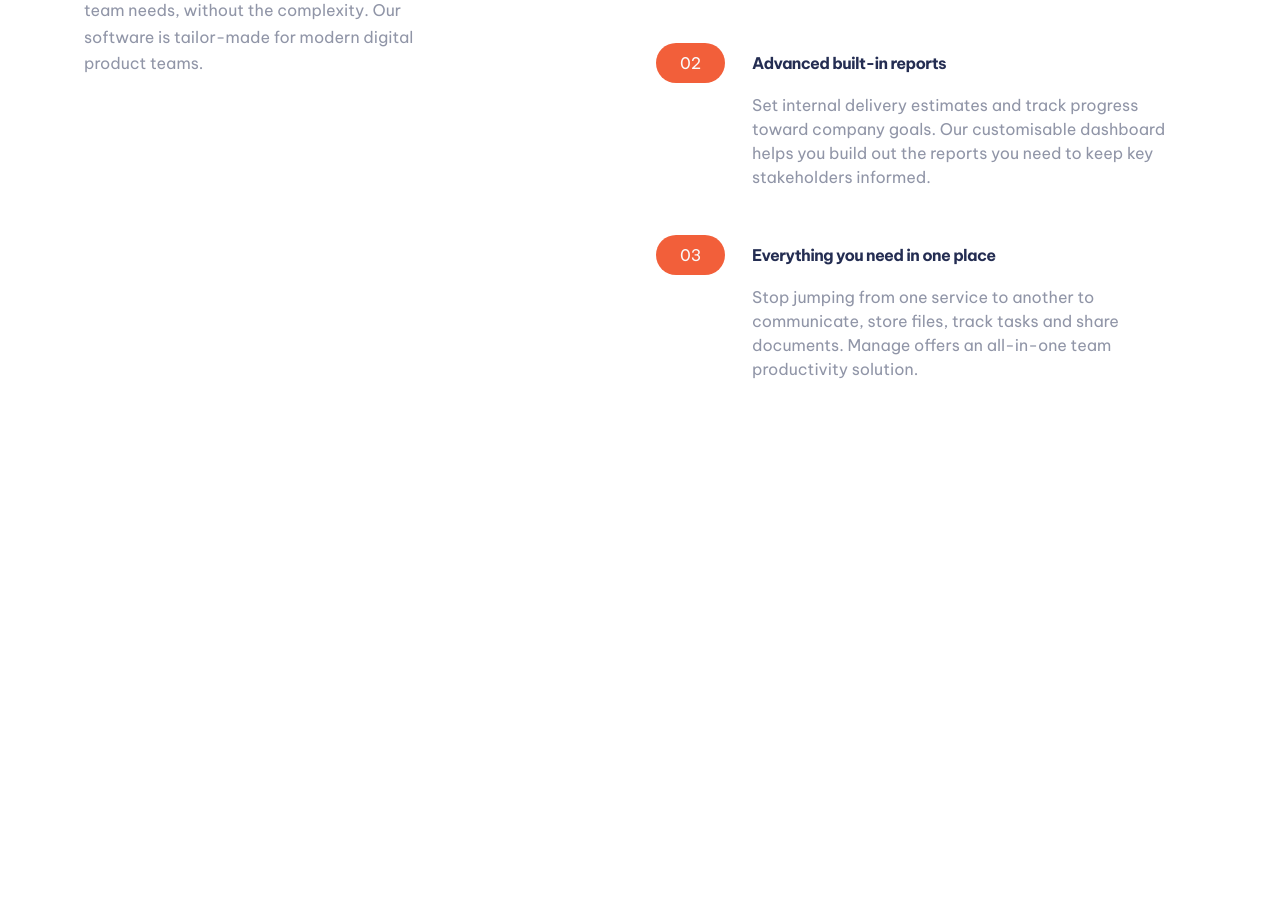
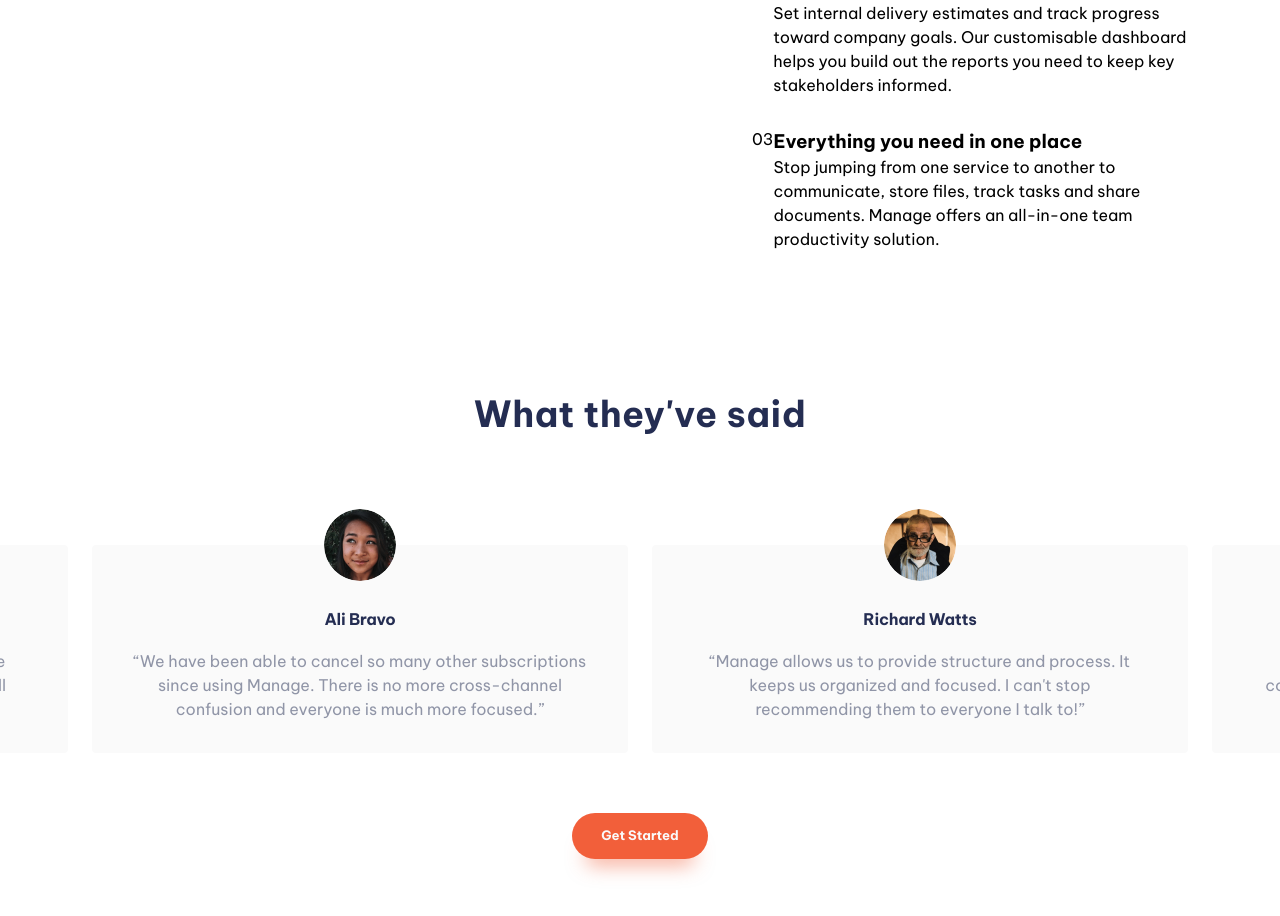
Before and after one commit to rwxdan/manage-landing-page, a React (Vite) app: page / in a window 1280 px wide. Shown: the part 986-1902 px from the top of the page. Before the commit the page ends 1483 px from the top, so only its background shows below. Built offline with nearby package versions, Linux system fonts and the light colour scheme.

Commit message:
Create Testimonials component

```diff
--- a/src/App.jsx
+++ b/src/App.jsx
@@ -1,13 +1,12 @@
-import { Nav, Hero, About } from "./components";
+import { Nav, Hero, About, Testimonials } from "./components";
 
 const App = () => {
   return (
     <article>
-      <div className="nav-hero-container">
-        <Nav />
-        <Hero />
-      </div>
+      <Nav />
+      <Hero />
       <About />
+      <Testimonials />
     </article>
   );
 };
--- a/src/assets/styles/main.css
+++ b/src/assets/styles/main.css
@@ -66,14 +66,14 @@ body {
   grid-template-columns: repeat(2, 1fr);
 }
 
-.hero-container-left {
+.hero .container-left {
   display: flex;
   flex-direction: column;
   gap: 2rem;
   justify-content: center;
 }
 
-.hero-container-left .title {
+.hero .container-left .title {
   font-size: 3.25rem;
   font-weight: 700;
   color: var(--primary-800);
@@ -90,7 +90,7 @@ body {
   line-height: 1.65;
 }
 
-.hero-container-right img {
+.hero .container-right img {
   margin-inline: auto;
   transform: scale(1.05) translateY(4%) translateX(1%);
 }
@@ -101,11 +101,11 @@ body {
   gap: 4rem;
 }
 
-.about-container-left {
+.about .container-left {
   padding-block: 0.5rem;
 }
 
-.about-container-left .title {
+.about .container-left .title {
   font-size: 2.25rem;
   line-height: 1.25;
   margin-block: 1.875rem 1.5rem;
@@ -113,27 +113,24 @@ body {
   letter-spacing: 0.6px;
 }
 
-.about-container-right {
+.about .container-right {
   padding-block: 1rem;
 }
 
-.about-container-right ul {
+.about .numbered-list-container {
   list-style: none;
-}
-
-.numbered-list-container {
   display: flex;
   flex-direction: column;
   gap: 1.875rem;
   flex: 1;
 }
 
-.numbered-list {
+.about .numbered-list {
   display: flex;
   margin-left: 5rem;
 }
 
-.numbered-list-title {
+.about .numbered-list .title {
   font-size: 1rem;
   font-weight: 700;
   letter-spacing: -0.5px;
@@ -142,7 +139,7 @@ body {
   letter-spacing: -0.65px;
 }
 
-.numbered-list-id {
+.about .numbered-list .id {
   display: inline-block;
   color: var(--neutral-400);
   background-color: var(--primary-600);
@@ -154,8 +151,70 @@ body {
   z-index: 10;
 }
 
-.numbered-list-content {
+.about .numbered-list .content {
   max-width: 42ch;
   color: var(--neutral-600);
   font-size: 1rem;
 }
+
+.testimonials .title {
+  font-size: 2.25rem;
+  color: var(--primary-800);
+  font-weight: 700;
+  text-align: center;
+  padding-block-start: 2.25rem;
+  letter-spacing: 0.5px;
+}
+
+.testimonials .slider-container {
+  padding-block-start: 6.5rem;
+  overflow-x: hidden;
+  display: flex;
+  justify-content: center;
+}
+
+.testimonials .slider {
+  display: flex;
+  gap: 1.5rem;
+  text-align: center;
+}
+
+.testimonials .card-container {
+  background-color: var(--neutral-400);
+  padding-block: 2rem;
+  padding-inline: 1.5rem;
+  border-radius: 0.25em;
+  min-width: 33.5rem;
+  height: 100%;
+  cursor: grab;
+}
+
+.testimonials .card-title {
+  font-size: 1rem;
+  margin-block: 1.875rem 1.125rem;
+  color: var(--primary-800);
+  letter-spacing: -0.2px;
+}
+
+.testimonials .card-img {
+  border-radius: 9999px;
+  top: -2.25rem;
+  margin-inline: auto;
+  left: 0;
+  right: 0;
+  width: 4.5rem;
+  aspect-ratio: 1 / 1;
+}
+
+.testimonials .card-content {
+  font-size: 1rem;
+  color: var(--neutral-600);
+  max-width: 42ch;
+  margin-inline: auto;
+}
+
+.testimonials .cta {
+  display: block;
+  margin-inline: auto;
+  margin-block: 3.75rem;
+}
--- a/src/assets/styles/mq.css
+++ b/src/assets/styles/mq.css
@@ -58,20 +58,20 @@
     grid-template-columns: 1fr;
   }
 
-  .hero-container-left {
+  .hero .container-left {
     text-align: center;
     align-items: center;
   }
 
-  .hero-container-left .title {
+  .hero .container-left .title {
     font-size: 2.25rem;
   }
 
-  .hero-container-right {
+  .hero .container-right {
     grid-row: 1;
   }
 
-  .hero-container-right img {
+  .hero .container-right img {
     transform: none;
   }
 
@@ -80,39 +80,47 @@
     gap: 0.5rem;
   }
 
-  .about-container-left {
+  .about .container-left {
     text-align: center;
     display: flex;
     flex-direction: column;
     align-items: center;
   }
 
-  .about-container-left .title {
+  .about .container-left .title {
     font-size: 1.9375rem;
   }
 
-  .numbered-list-container {
+  .about .numbered-list-container {
     gap: 1rem;
   }
 
-  .numbered-list {
+  .about .numbered-list {
     display: block;
     margin-left: 0;
   }
 
-  .numbered-list-id {
+  .about .numbered-list .id {
     left: -0.5rem;
     top: 0;
   }
 
-  .numbered-list-title {
+  .about .numbered-list .title {
     transform: translateX(1.5rem);
     padding-block: 0.5em;
     padding-inline-start: 3em;
     background-color: var(--primary-400);
   }
-  .numbered-list-content {
+  .about .numbered-list .content {
     line-height: 1.9;
     font-size: 0.8125rem;
   }
+  .testimonials .card-container {
+    min-width: 90vw;
+  }
+  .testimonials .card-img {
+    margin-inline: auto;
+    left: 0;
+    right: 0;
+  }
 }
--- /dev/null
+++ b/src/components/Testimonials.jsx
@@ -0,0 +1,44 @@
+import { testimonials } from "../constants";
+import { motion } from "framer-motion";
+import { useRef, useEffect, useState } from "react";
+const Testimonials = () => {
+  const [width, setwidth] = useState(0);
+  const slider = useRef();
+  useEffect(() => {
+    setwidth(slider.current.scrollWidth - slider.current.offsetWidth);
+  }, []);
+
+  return (
+    <section className="testimonials | section-margin">
+      <h2 className="title">What they've said</h2>
+      <div>
+        <motion.div ref={slider} className="slider-container">
+          <motion.div
+            drag="x"
+            dragConstraints={{ right: +width, left: -width }}
+            className="slider"
+          >
+            {testimonials.map((card) => (
+              <div key={card.id} className="card-container | relative">
+                <img
+                  src={card.img}
+                  alt={card.name}
+                  className="card-img | absolute"
+                />
+                <h3 className="card-title">{card.name}</h3>
+                <p className="card-content">{card.content}</p>
+              </div>
+            ))}
+          </motion.div>
+        </motion.div>
+      </div>
+      <div>
+        <a href="#get_started" className="cta">
+          Get Started
+        </a>
+      </div>
+    </section>
+  );
+};
+
+export default Testimonials;
--- a/src/components/index.js
+++ b/src/components/index.js
@@ -1,4 +1,5 @@
 import Nav from "./Nav";
 import Hero from "./Hero";
 import About from "./About";
-export { Nav, Hero, About };
+import Testimonials from "./Testimonials";
+export { Nav, Hero, About, Testimonials };
--- a/src/constants/index.js
+++ b/src/constants/index.js
@@ -1,3 +1,4 @@
+import { peer01, peer02, peer03, peer04 } from "../assets/static/avatars";
 export const navLinks = [
   {
     id: "pricing",
@@ -41,3 +42,34 @@ export const aboutSellPoints = [
       "Stop jumping from one service to another to communicate, store files, track tasks and share documents. Manage offers an all-in-one team productivity solution.",
   },
 ];
+
+export const testimonials = [
+  {
+    id: "1",
+    name: "Anisha Li",
+    content:
+      "“Manage has supercharged our team's workflow. The ability to maintain visibility on larger milestones at all times keeps everyone motivated.”",
+    img: peer01,
+  },
+  {
+    id: "2",
+    name: "Ali Bravo",
+    content:
+      "“We have been able to cancel so many other subscriptions since using Manage. There is no more cross-channel confusion and everyone is much more focused.”",
+    img: peer02,
+  },
+  {
+    id: "3",
+    name: "Richard Watts",
+    content:
+      "“Manage allows us to provide structure and process. It keeps us organized and focused. I can't stop recommending them to everyone I talk to!”",
+    img: peer03,
+  },
+  {
+    id: "4",
+    name: "Shanai Gough",
+    content:
+      "“Their software allows us to track, manage and collaborate on our projects from anywhere. It keeps the whole team in-sync without being intrusive.”",
+    img: peer04,
+  },
+];
```
